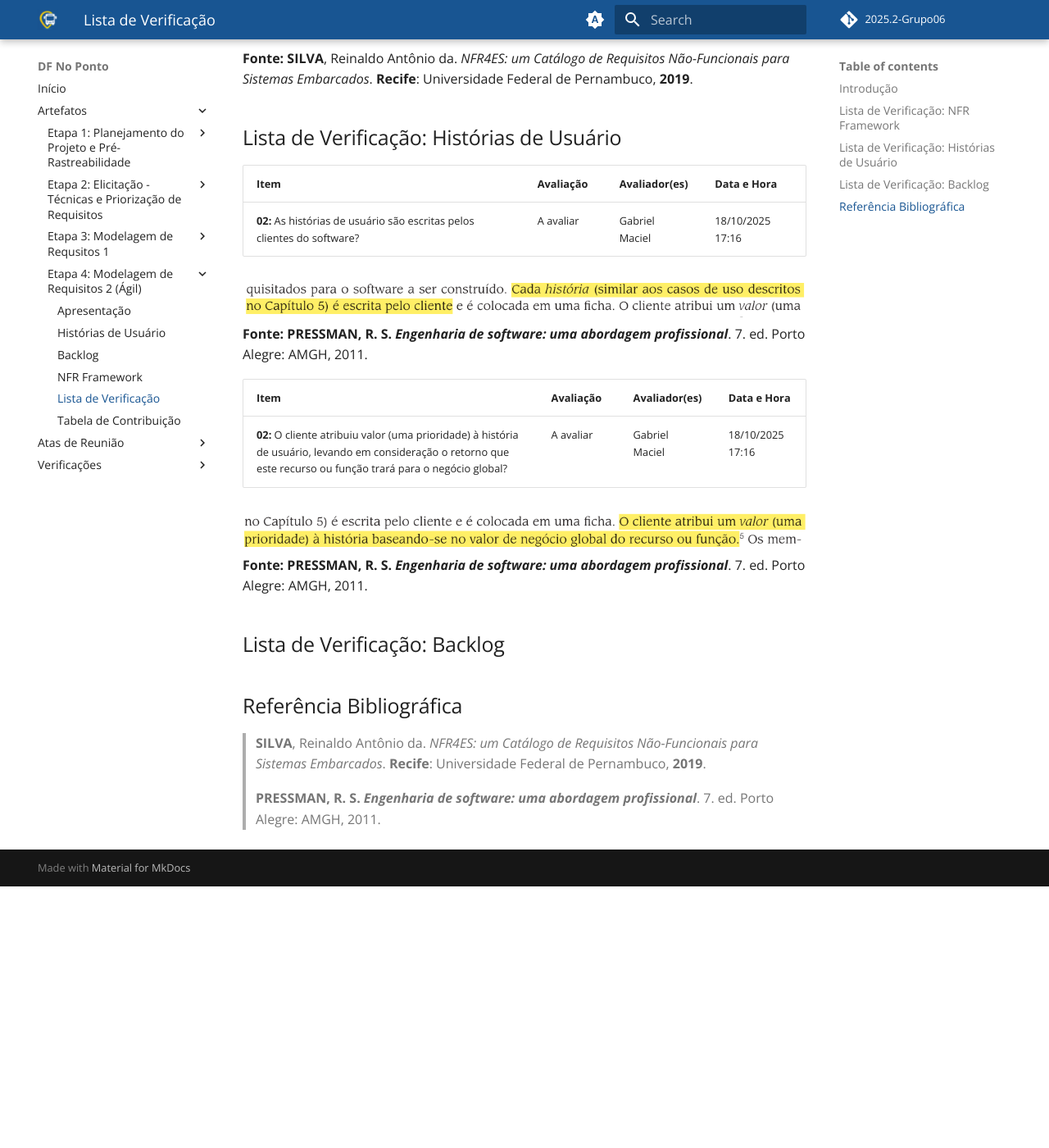
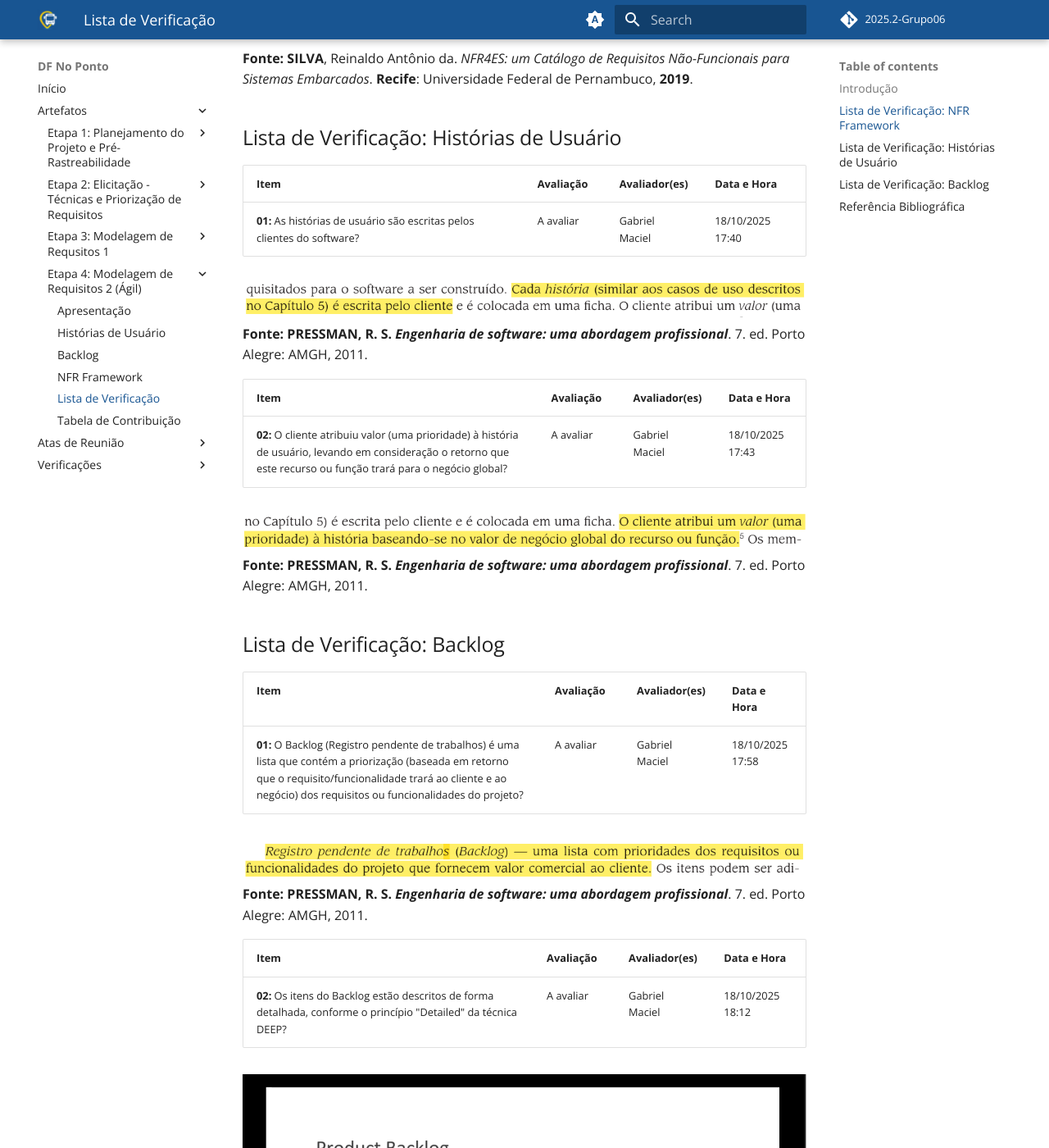
Before and after one commit to Requisitos-de-Software/2025.2-Grupo06, an MkDocs documentation site: the page built from docs/checklist/lista04.md, in a window 1280 px wide and 1400 px high, scrolled down 974 px. Shown: the whole window at 82% size. Built offline with MkDocs 1.6.1 and Material for MkDocs 9.7.7, drawn with Linux system fonts in a browser that asks for light colours; comment, search, counter and statistics services are not loaded; before the commit the page ends 2055 px from its top, so only the background shows below that; some of the changed text lies outside the part shown.

Commit message:
docs: adiciona dois itens à Lista de Verificação de Backlog

```diff
--- a/docs/checklist/lista04.md
+++ b/docs/checklist/lista04.md
@@ -22,23 +22,38 @@ Uma lista de verificação, também conhecida como checklist, é uma ferramenta
 
 | Item | Avaliação | Avaliador(es) | Data e Hora |
 |:-----|:----------|:--------------|:-------------------|
-| **02:** As histórias de usuário são escritas pelos clientes do software? | A avaliar | Gabriel Maciel | 18/10/2025 17:16 |
+| **01:** As histórias de usuário são escritas pelos clientes do software? | A avaliar | Gabriel Maciel | 18/10/2025 17:40 |
 
 ![Fonte do Item 1](../assets/imagens/checklist_4/print_historia_1.png)
 **Fonte:** **PRESSMAN, R. S.** ***Engenharia de software: uma abordagem profissional***. 7. ed. Porto Alegre: AMGH, 2011.
 
 | Item | Avaliação | Avaliador(es) | Data e Hora |
 |:-----|:----------|:--------------|:-------------------|
-| **02:** O cliente atribuiu valor (uma prioridade) à história de usuário, levando em consideração o retorno que este recurso ou função trará para o negócio global? | A avaliar | Gabriel Maciel | 18/10/2025 17:16 |
+| **02:** O cliente atribuiu valor (uma prioridade) à história de usuário, levando em consideração o retorno que este recurso ou função trará para o negócio global? | A avaliar | Gabriel Maciel | 18/10/2025 17:43 |
 
 ![Fonte do Item 2](../assets/imagens/checklist_4/print_historia_2.png)
 **Fonte:** **PRESSMAN, R. S.** ***Engenharia de software: uma abordagem profissional***. 7. ed. Porto Alegre: AMGH, 2011.
 
+## Lista de Verificação: Backlog
 
-## Lista de Verificação: Backlog
+| Item | Avaliação | Avaliador(es) | Data e Hora |
+|:-----|:----------|:--------------|:-------------------|
+| **01:** O Backlog (Registro pendente de trabalhos) é uma lista que contém a priorização (baseada em retorno que o requisito/funcionalidade trará ao cliente e ao negócio) dos requisitos ou funcionalidades do projeto? | A avaliar | Gabriel Maciel | 18/10/2025 17:58 |
+
+![Fonte do Item 1](../assets/imagens/checklist_4/print_backlog_1.png)
+**Fonte:** **PRESSMAN, R. S.** ***Engenharia de software: uma abordagem profissional***. 7. ed. Porto Alegre: AMGH, 2011.
+
+| Item | Avaliação | Avaliador(es) | Data e Hora |
+|:-----|:----------|:--------------|:-------------------|
+| **02:** Os itens do Backlog estão descritos de forma detalhada, conforme o princípio "Detailed" da técnica DEEP? | A avaliar | Gabriel Maciel | 18/10/2025 18:12 |
+
+![Fonte do Item 2](../assets/imagens/checklist_4/print_backlog_2.png)
+**Fonte:** LUIZTOOLS. **Product Backlog – Introdução**. YouTube, 5 out. 2020. (Entre 1:33 até 2:30)
 
 ## Referência Bibliográfica
 
 > **SILVA**, Reinaldo Antônio da. *NFR4ES: um Catálogo de Requisitos Não-Funcionais para Sistemas Embarcados*. **Recife**: Universidade Federal de Pernambuco, **2019**.
 
 > **PRESSMAN, R. S.** ***Engenharia de software: uma abordagem profissional***. 7. ed. Porto Alegre: AMGH, 2011.
+
+> LUIZTOOLS. **Product Backlog – Introdução**. YouTube, 5 out. 2020. Disponível em: [YouTube](https://www.youtube.com/watch?v=z4ubaBwjCsU)
```
Also changed, not shown: docs/assets/imagens/checklist_4/print_backlog_1.png (added), docs/assets/imagens/checklist_4/print_backlog_2.png (added).
